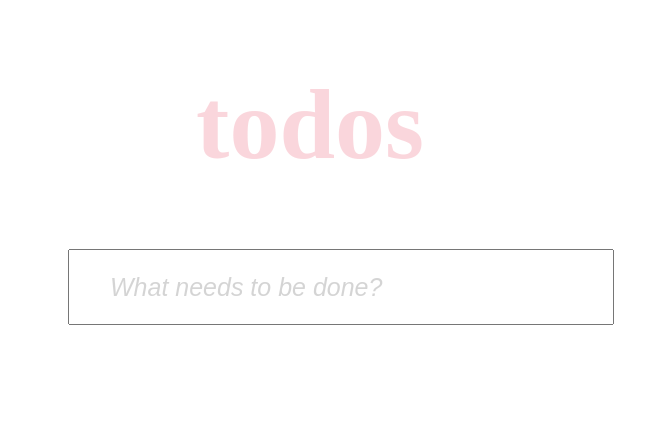
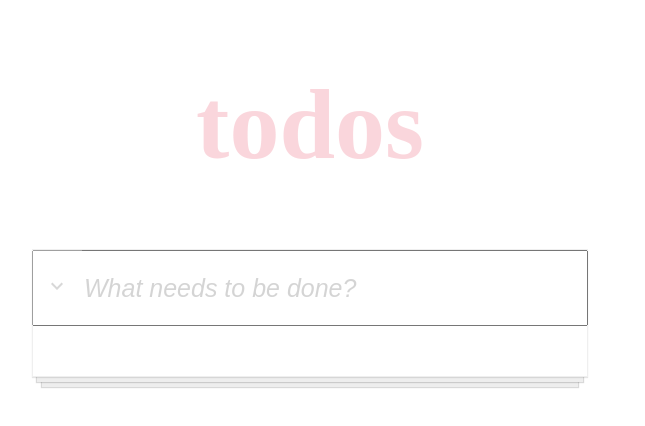
Before and after one commit to shreyam1006/todo-shreya, a React (Create React App) app: page / in a window 1280 px wide. Shown: the top 426 px of the page, without its empty margins (330-975 px from the left). Built offline with nearby package versions, Linux system fonts and the light colour scheme.

Commit message:
layout and complete

```diff
--- a/src/components/App.css
+++ b/src/components/App.css
@@ -12,7 +12,9 @@ li{
   width: 500px;
   height: 50px;
   font-size: 25px;
+  border-bottom: 1px solid #cecece;
 }
+
 
 ::placeholder{
   font-size: 25px;
@@ -24,7 +26,7 @@ li{
   width: 500px;
   height: 70px;
   font-size: 25px;
-  padding-left: 40px;
+  padding-left: 50px;
 }
 
 button{
@@ -41,10 +43,32 @@ button{
   font-size: 90%;
   color: rgb(231, 55, 84);
   opacity: 80%;
+  margin-right: 20px;
 }
 
 .container{
-  margin-left: 390px;
-  margin-right: 390px;
+  display: flex;
+  flex-direction: column;
+  margin-left: 354px;
+  margin-right: 354px;
+  align-items: center;
+  border: 1px solid #efefef;
+  box-shadow:
+    0 1px 1px rgba(0,0,0,0.10),
+    0 10px 0 -5px #eee,
+    0 10px 1px -4px rgba(0,0,0,0.15),
+    0 20px 0 -10px #eee,
+    0 20px 1px -9px rgba(0,0,0,0.15);
+
   /* background-color: blue; */
 }
+
+.inputcontainer{
+  position: relative;
+}
+
+.allbutton{
+  position: absolute;
+  height: 75px;
+  width: 50px;
+}
--- a/src/components/App.js
+++ b/src/components/App.js
@@ -2,6 +2,7 @@ import React from 'react';
 import './App.css';
 import CheckCircleOutlinedIcon from '@mui/icons-material/CheckCircleOutlined';
 import CircleOutlinedIcon from '@mui/icons-material/CircleOutlined';
+import KeyboardArrowDownOutlinedIcon from '@mui/icons-material/KeyboardArrowDownOutlined';
 // import ListCom from 'ListCom';
 
 
@@ -10,16 +11,22 @@ class App extends React.Component {
     super(props);
     this.state = {
       newItem: "",
-      list: [],
+      list: []
     }
     this.handleClick = this.handleClick.bind(this);
+    this.addItem = this.addItem.bind(this);
 
   }
 
-  handleClick() {
-    this.setState(prevState => ({
-      isCompleted: !prevState.isCompleted
-    }));
+  handleClick(id) {
+    console.log(id);
+
+    this.setState({list:[...this.state.list].map(item=>{
+      if(item.id===id){
+        item.isCompleted=true;
+      }
+      return item
+    })});
   }
 
 
@@ -30,26 +37,17 @@ class App extends React.Component {
   }
 
   addItem() {
-    const newItem = {
-      id: new Date(),
-      value: this.state.newItem.slice(),
-      isCompleted:false
-    };
-
-    const list = [...this.state.list];
-
-    list.push(newItem);
 
     this.setState({
-      list,
-      newItem: ""
+      list:[...this.state.list, {id: new Date(),
+        value: this.state.newItem.slice(),
+        isCompleted: false}],
+        newItem:""
     });
   }
 
   deleteItem(id) {
-    const list = [...this.state.list];
-    const updatedList = list.filter(item => item.id !== id);
-    this.setState({ list: updatedList });
+    this.setState({ list: [...this.state.list].filter(item=>item.id!==id) });
   }
 
 
@@ -59,22 +57,27 @@ class App extends React.Component {
         <div className="title">
           <h1>todos</h1>
         </div>
+
         <div className="container">
+          <div className="inputcontainer">
+          <button className="allbutton" onClick={this.handleClick}>
+            <KeyboardArrowDownOutlinedIcon />
+          </button>
           <input
             type="text"
             placeholder="What needs to be done?"
             value={this.state.newItem}
             onChange={e => this.updateInput("newItem", e.target.value)}
-             onKeyDown={e=>e.key==="Enter" && this.addItem()}
+            onKeyDown={e => e.key === "Enter" && this.addItem()}
           />
-
+          </div>
           <br />
           <ul>
             {this.state.list.map(item => {
               return (
-                <li style={{ textDecoration: this.state.isCompleted ? 'line-through' : 'none' }} key={item.id}>
-                  <button onClick={this.handleClick}>
-                    {this.state.isCompleted ? <CheckCircleOutlinedIcon /> : <CircleOutlinedIcon />}
+                <li style={{ textDecoration: item.isCompleted ? 'line-through' : 'none' }} key={item.id}>
+                  <button onClick={()=>this.handleClick(item.id)}>
+                    {item.isCompleted ? <CheckCircleOutlinedIcon /> : <CircleOutlinedIcon />}
                   </button>
                   {item.value}
                   <button className="cross" onClick={() => this.deleteItem(item.id)}>x</button>
```
